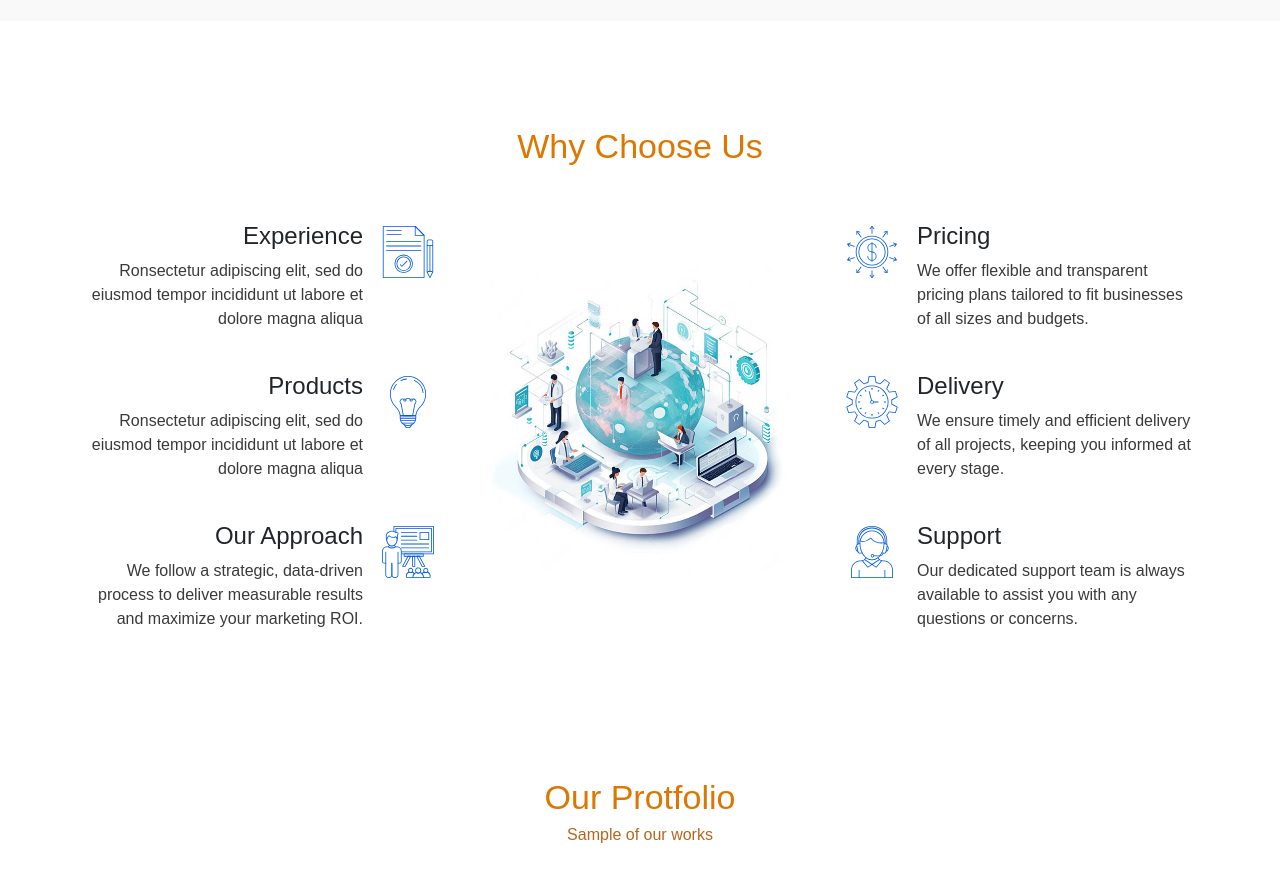
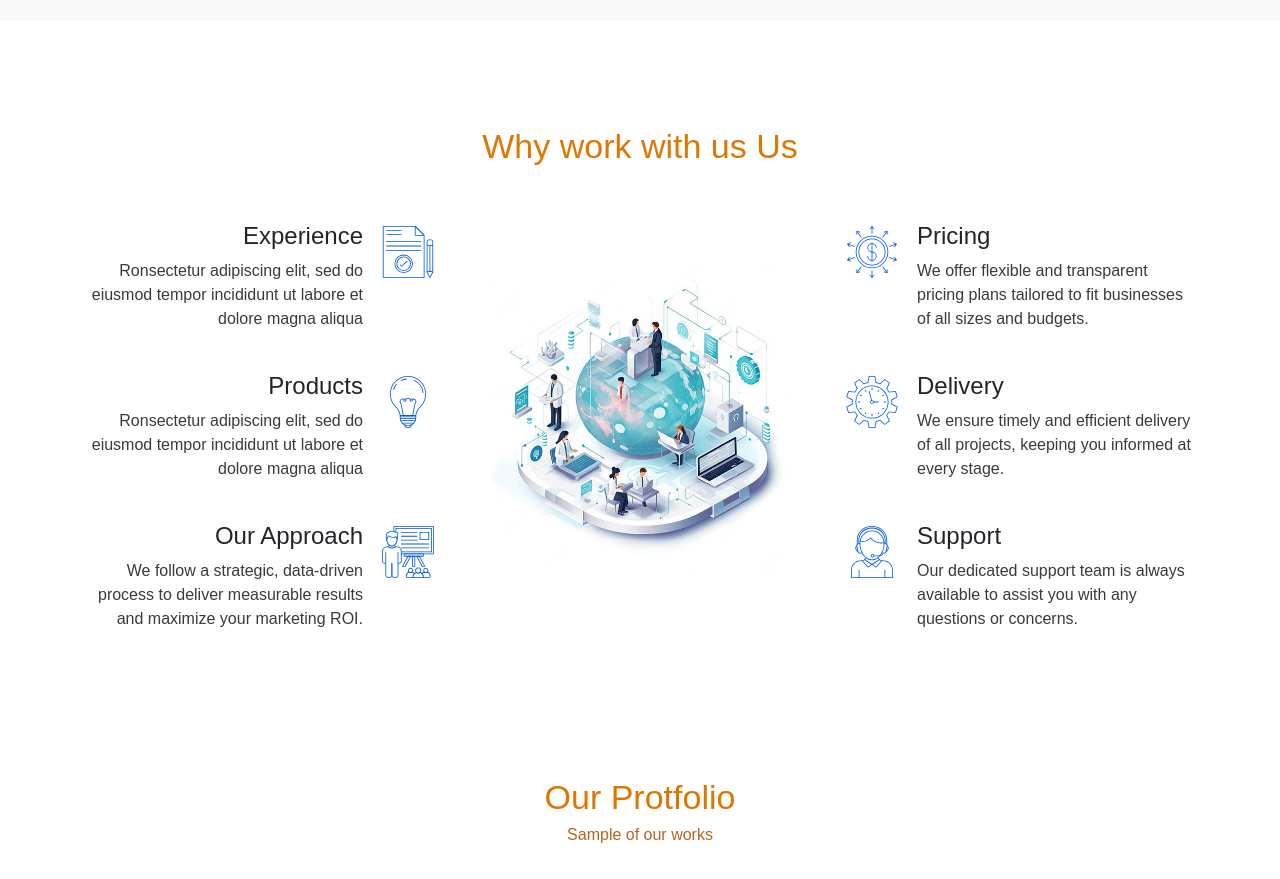
Before and after one commit to RahmetAhmed/RA-Agency, a website: page index.html in a window 1280 px wide. Shown: the part 1560-2439 px from the top of the page. Drawn offline with nearby package versions, Linux system fonts and the light colour scheme.

Commit message:
new chanhe

```diff
--- a/index.html
+++ b/index.html
@@ -188,7 +188,7 @@
 
     <div class="about-us" id="about-us">
       <div class="header" data-aos="fade-up" data-aos-delay="100">
-        <div class="title">Why Choose Us</div>
+        <div class="title">Why work with us Us</div>
 
       </div>
       <div class="container">
```
